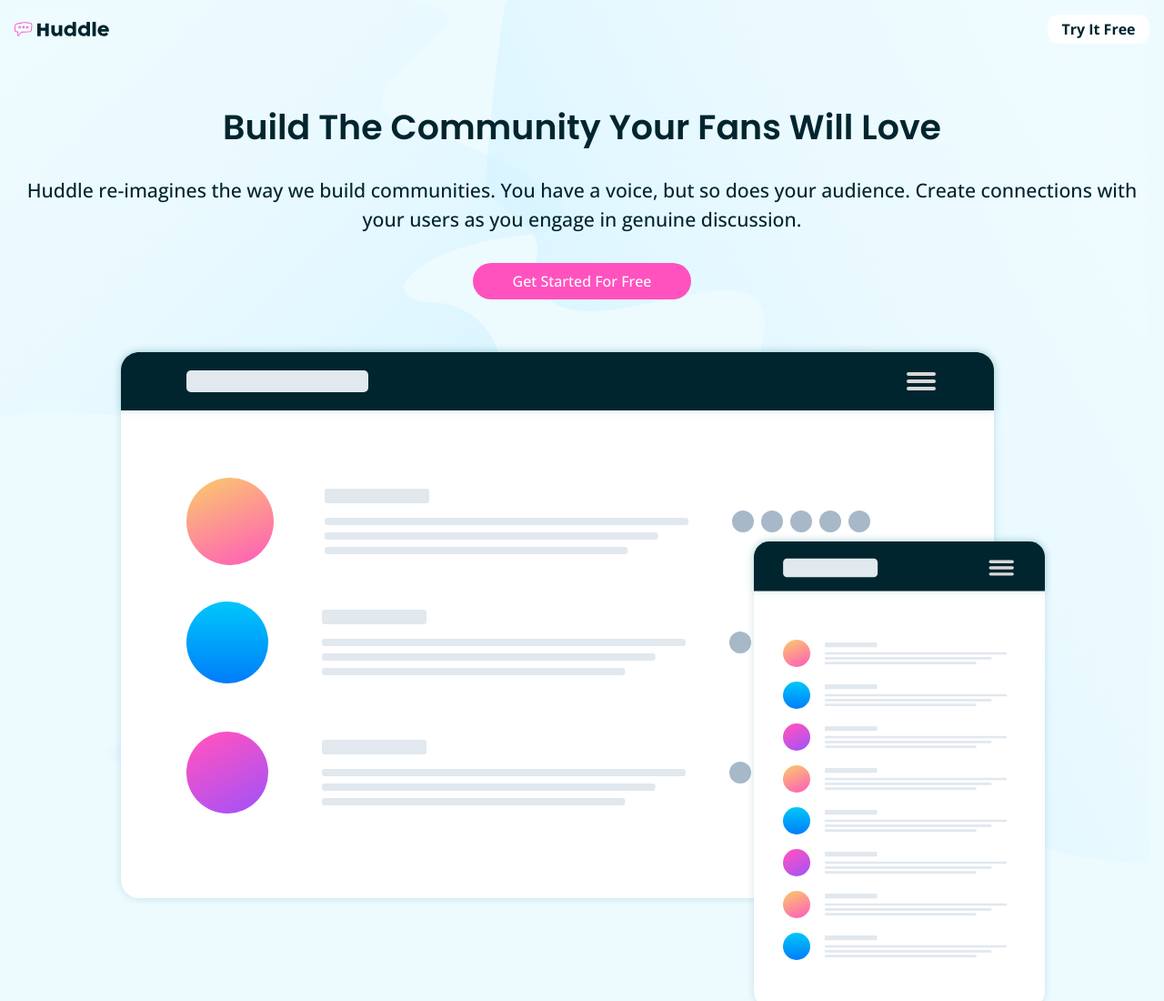
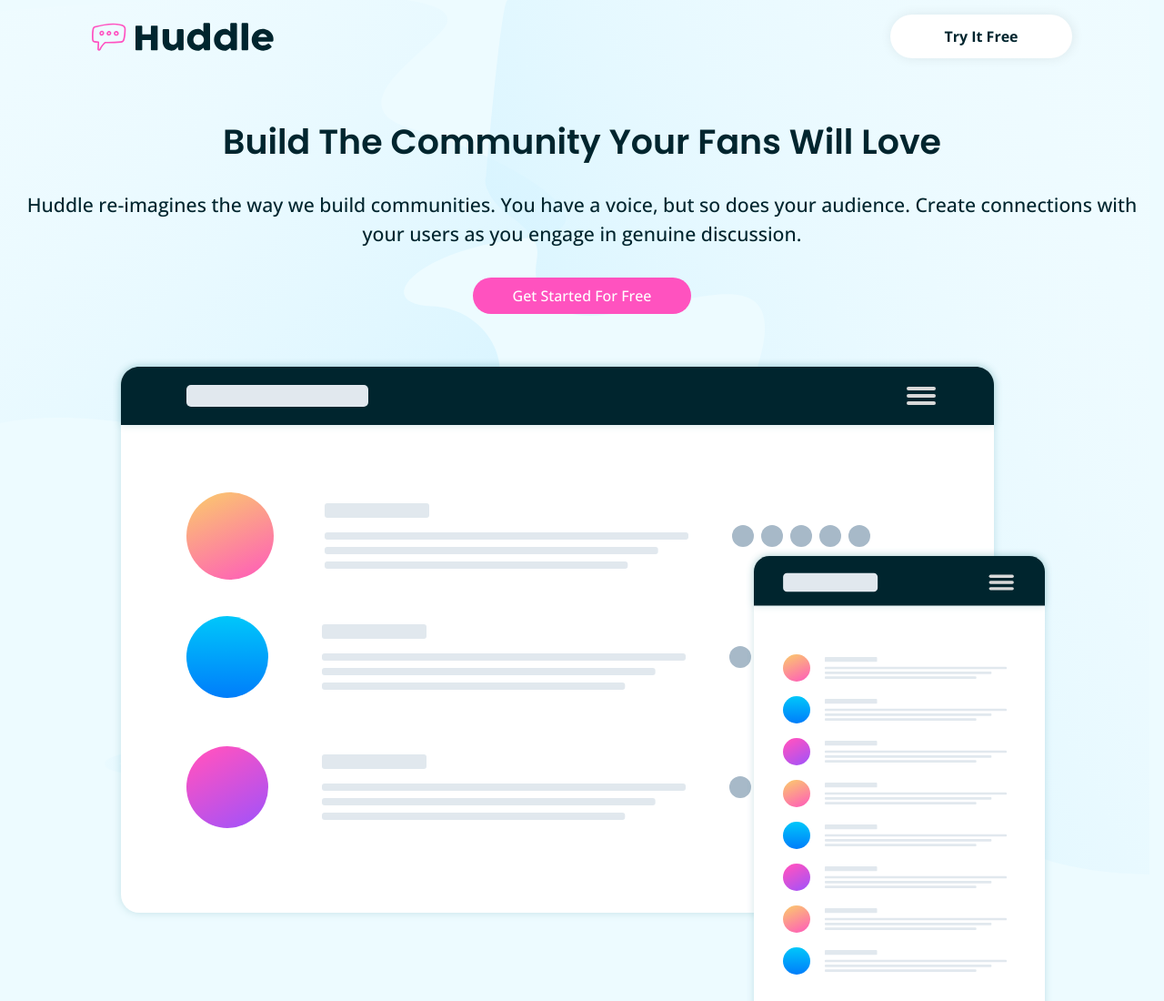
Before and after one commit to dottereldesign/huddle_landing_page_with_alternating_feature_blocks, a plain HTML site: page index.html in a window 1280 px wide. Shown: the top 1100 px of the page at 91% size. Drawn offline with nearby package versions, Linux system fonts and the light colour scheme.

Commit message:
Add header media queries for desktop.

```diff
--- a/style.css
+++ b/style.css
@@ -114,6 +114,8 @@ header {
   justify-content: space-between;
   padding: 16px;
   align-items: center;
+  max-width: 1110px;
+  margin: 0 auto;
 }
 
 header img {
@@ -130,6 +132,9 @@ header img {
   display: flex;
   justify-content: center;
   align-items: center;
+  box-shadow: 1px 0px 13px 0px rgba(0, 0, 0, 0.08);
+  -webkit-box-shadow: 1px 0px 13px 0px rgba(0, 0, 0, 0.08);
+  -moz-box-shadow: 1px 0px 13px 0px rgba(0, 0, 0, 0.08);
 }
 
 header p {
@@ -137,6 +142,24 @@ header p {
   font-family: var(--ff-primary-200);
   font-size: var(--fs-400);
   font-weight: var(--fw-bold);
+}
+
+@media (min-width: 768px) {
+  header img {
+    width: 200px;
+    height: 31px;
+  }
+
+  .header_CTA {
+    text-decoration: none;
+    width: 200px;
+    height: 48px;
+    border-radius: 24px;
+    background-color: white;
+    display: flex;
+    justify-content: center;
+    align-items: center;
+  }
 }
 
 /* main */
```
